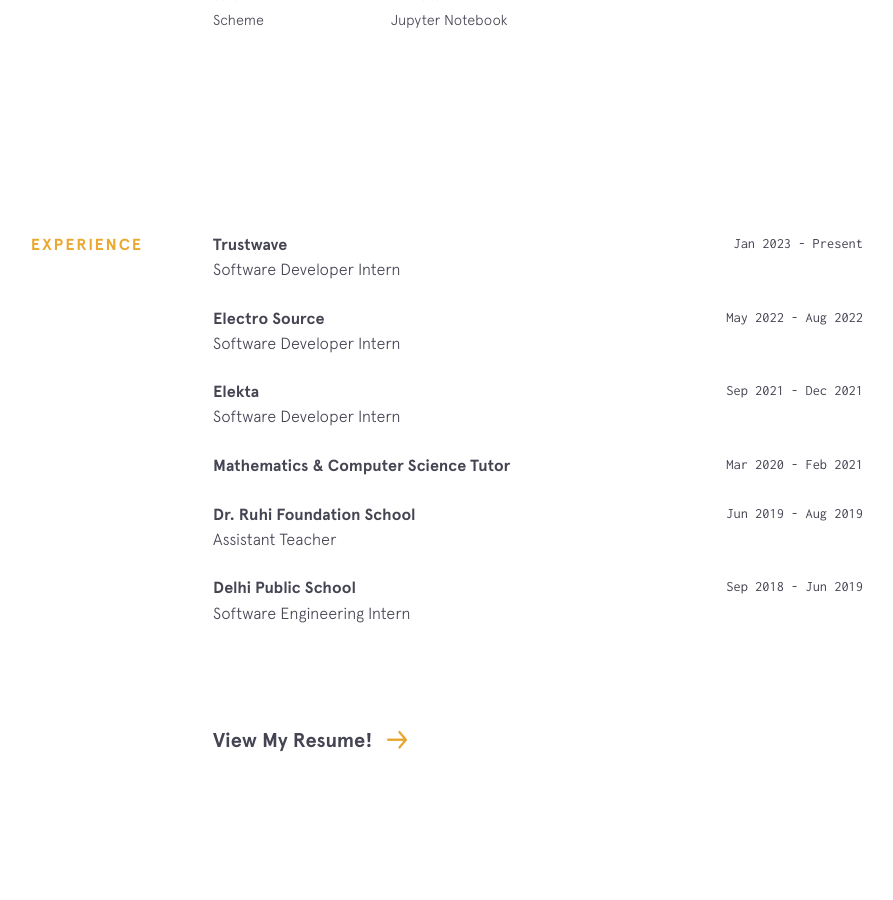
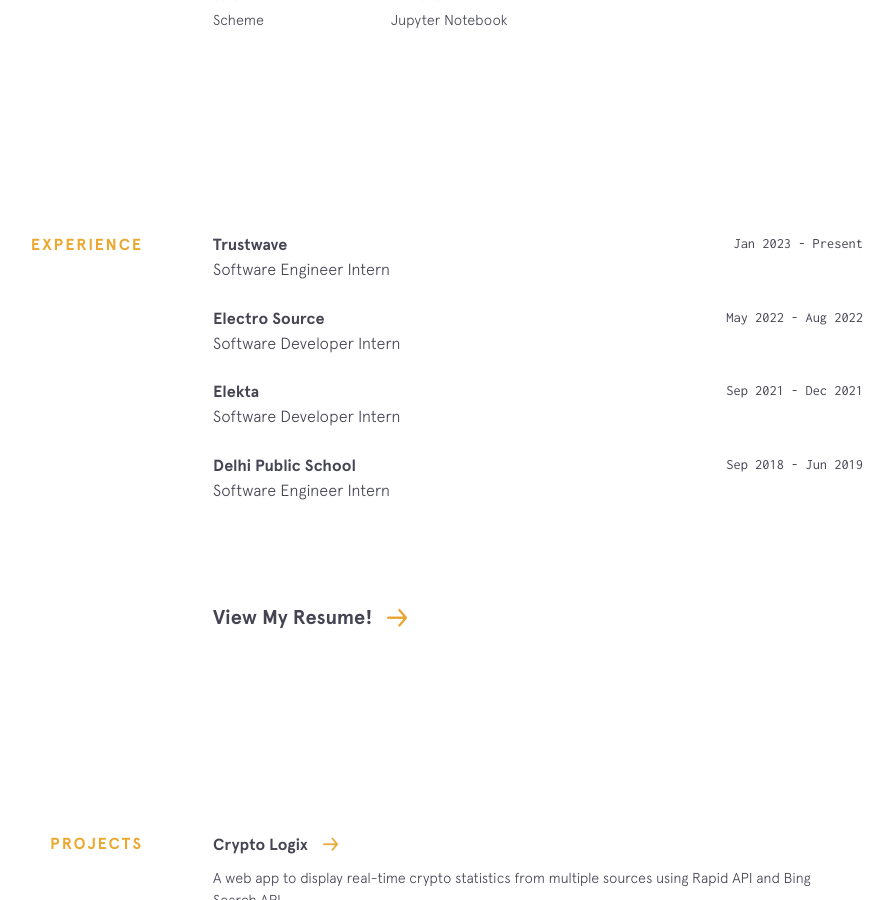
Before and after one commit to rohanxminocha/personal-website-v1, a Jekyll site: the page built from index.html, in a window 1280 px wide and 900 px high, scrolled down 2034 px. Shown: the whole window, without its empty margins (237-1130 px from the left). Built offline with Jekyll 4.4.1, drawn with Linux system fonts in a browser that asks for light colours; nearby versions of some CDN libraries.

Commit message:
Update experience.yml

```diff
--- a/_data/experience.yml
+++ b/_data/experience.yml
@@ -1,7 +1,7 @@
 - company: Trustwave
   url: https://www.trustwave.com/
   time: Jan 2023 - Present
-  position: Software Developer Intern
+  position: Software Engineer Intern
 
 - company: Electro Source
   url: https://electrosource.com/
@@ -13,17 +13,7 @@
   time: Sep 2021 - Dec 2021
   position: Software Developer Intern
 
-- company: Mathematics & Computer Science Tutor
-  url:
-  time: Mar 2020 - Feb 2021
-  position:
-
-- company: Dr. Ruhi Foundation School
-  url:
-  time: Jun 2019 - Aug 2019
-  position: Assistant Teacher
-
 - company: Delhi Public School
   url: https://faipskuwait.com/en/
   time: Sep 2018 - Jun 2019
-  position: Software Engineering Intern
+  position: Software Engineer Intern
```
